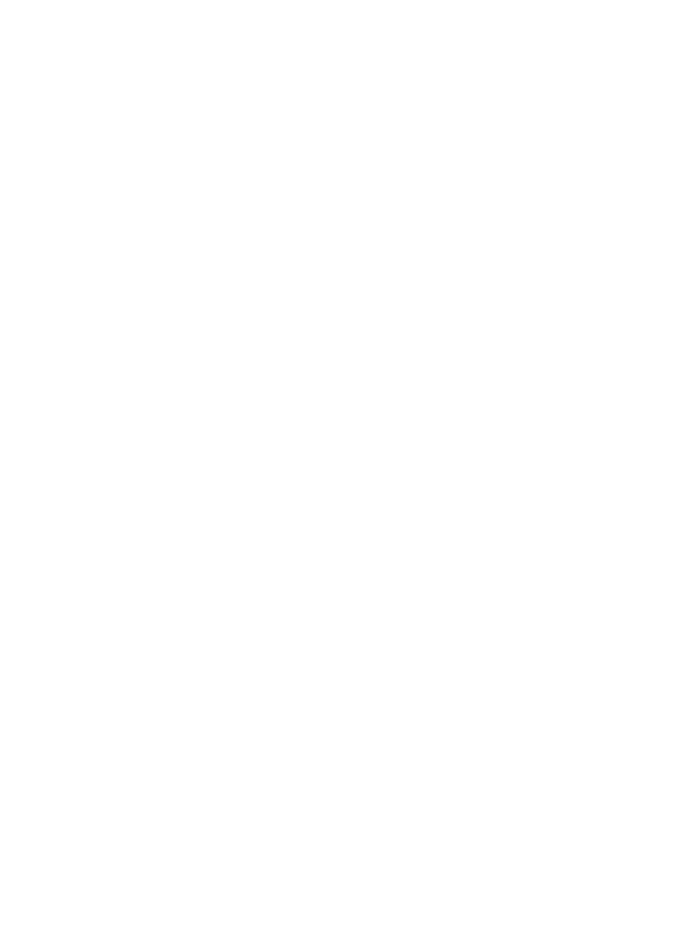
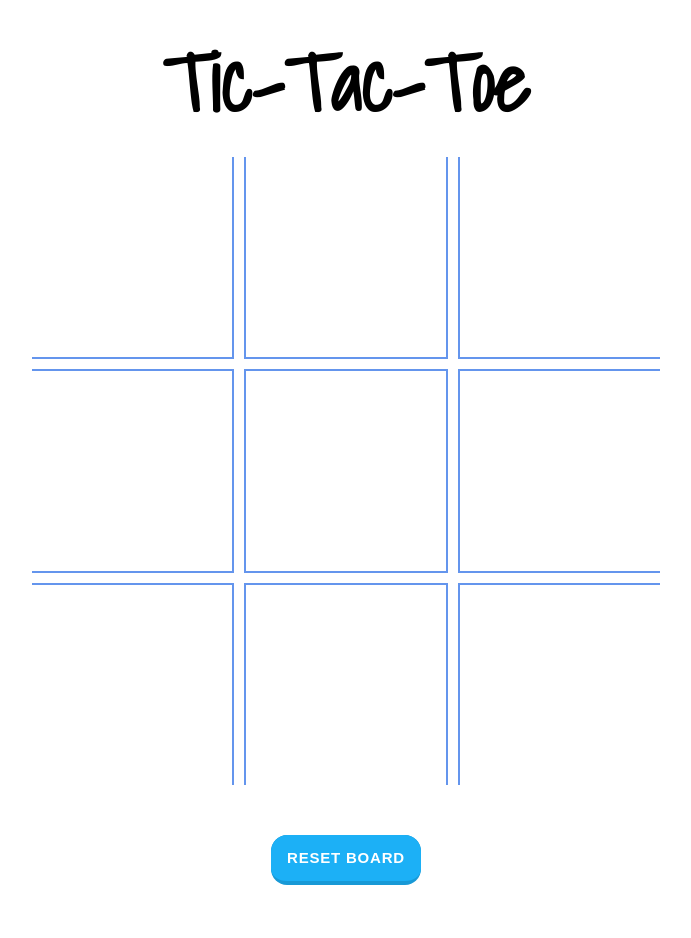
Before and after one commit to T-Pirozzini/Tic-Tac-Toe, a plain HTML site: page index.html in a window 1280 px wide. Shown: the whole page, without its empty margins (294-985 px from the left). Before the commit the page ends 800 px from the top, so only its background shows below. Drawn offline with Linux system fonts and the light colour scheme; a web font is replaced by a local one.

Commit message:
add vers.1

```diff
--- /dev/null
+++ b/app.js
@@ -0,0 +1,48 @@
+
+let playerOne = true;
+
+let boxes = document.querySelectorAll('.box');
+
+const grid = document.querySelector('.grid-container').addEventListener
+('click', (e) => {
+  if(playerOne){
+    addX(e.target);
+  } else {
+    addO(e.target);
+  }
+});
+
+function addX(x){
+  if(x.textContent === ''){
+    x.textContent = 'X';
+    x.classList.add('x');
+    x.classList.remove('o');
+    playerOne = false;
+  }
+};
+
+function addO(o){
+  if (o.textContent === ''){
+    o.textContent = 'O';
+    o.classList.add('o');
+    o.classList.remove('x');
+    playerOne = true;
+  }
+};
+
+const resetBtn = document.querySelector('.reset').addEventListener('click', clearGrid);
+
+function clearGrid() {
+  boxes.forEach(box => {
+    box.textContent = '';
+  })
+  // switchTurns();
+};
+
+// const nextTurn = document.querySelector('.button-container');
+
+// function switchTurns() {
+//   let xTurn = document.createElement('p');
+//   xTurn.innerHTML = 'O goes first!';
+//   nextTurn.appendChild(xTurn);
+// };
--- a/index.html
+++ b/index.html
@@ -3,11 +3,29 @@
 <head>
   <meta charset="UTF-8">
   <meta http-equiv="X-UA-Compatible" content="IE=edge">
+  <script src="https://kit.fontawesome.com/636144fbce.js" crossorigin="anonymous"></script>
   <meta name="viewport" content="width=device-width, initial-scale=1.0">
   <link  rel='stylesheet' href='styles.css'>
   <title>Tic Tac Toe</title>
 </head>
 <body>
+  <h1 class="title">Tic-Tac-Toe</h1>
+  <div class="grid-container">
+    <div class="box one"></div>
+    <div class="box two"></div>
+    <div class="box three"></div>
+    <div class="box four"></div>
+    <div class="box five"></div>
+    <div class="box six"></div>
+    <div class="box seven"></div>
+    <div class="box eight"></div>
+    <div class="box nine"></div>
+  </div>
+  <div class="button-container">
+    <button class='reset'>RESET BOARD</button>
+  </div>
 
+  <script src='app.js'></script>
+  <style>@import url('https://fonts.googleapis.com/css2?family=Neonderthaw&family=Shadows+Into+Light&family=Titillium+Web:ital,wght@0,200;1,200&display=swap');</style>
 </body>
 </html>
--- a/styles.css
+++ b/styles.css
@@ -0,0 +1,123 @@
+body {
+  display: flex;
+  justify-content: center;
+  align-items: center;
+  flex-direction: column;
+}
+
+h1 {
+  text-align: center;
+  padding: 10px;
+  margin: 0px;
+  font-family: 'Shadows Into Light', cursive;
+  font-size: 80px;
+}
+
+.grid-container {
+  display: grid;
+  grid-template-columns: auto auto auto;
+  grid-gap: 10px;
+  width: auto;
+  height: auto;
+}
+
+/* BORDERS */
+.box {
+  border: 2px solid cornflowerblue;
+  width: 200px;
+  height: 200px;
+}
+
+.one, .two, .three {
+  border-top: 0px;
+}
+
+.seven, .eight, .nine {
+  border-bottom: 0px;
+}
+
+.one, .four, .seven {
+  border-left: 0px;
+}
+
+.three, .six, .nine {
+  border-right: 0px;
+}
+
+.o {
+  display: flex;
+  justify-content: center;
+  align-items: center;
+  font-size: 150px;
+  color: darkmagenta;
+  font-family: 'Shadows Into Light', cursive;
+}
+
+.x {
+  display: flex;
+  justify-content: center;
+  align-items: center;
+  font-size: 150px;
+  color: chartreuse;
+  font-family: 'Shadows Into Light', cursive;
+}
+
+/* CSS */
+.reset {
+  appearance: button;
+  background-color: #1899D6;
+  border: solid transparent;
+  border-radius: 16px;
+  border-width: 0 0 4px;
+  box-sizing: border-box;
+  color: #FFFFFF;
+  cursor: pointer;
+  display: inline-block;
+  font-family: din-round,sans-serif;
+  font-size: 15px;
+  font-weight: 700;
+  letter-spacing: .8px;
+  line-height: 20px;
+  margin: 50px;
+  outline: none;
+  overflow: visible;
+  padding: 13px 16px;
+  text-align: center;
+  text-transform: uppercase;
+  touch-action: manipulation;
+  transform: translateZ(0);
+  transition: filter .2s;
+  user-select: none;
+  -webkit-user-select: none;
+  vertical-align: middle;
+  white-space: nowrap;
+  width: 150px;
+}
+
+.reset:after {
+  background-clip: padding-box;
+  background-color: #1CB0F6;
+  border: solid transparent;
+  border-radius: 16px;
+  border-width: 0 0 4px;
+  bottom: -4px;
+  content: "";
+  left: 0;
+  position: absolute;
+  right: 0;
+  top: 0;
+  z-index: -1;
+}
+
+.reset:main,
+.reset:focus {
+  user-select: auto;
+}
+
+.reset:hover:not(:disabled) {
+  filter: brightness(1.1);
+}
+
+.reset:disabled {
+  cursor: auto;
+}
```
